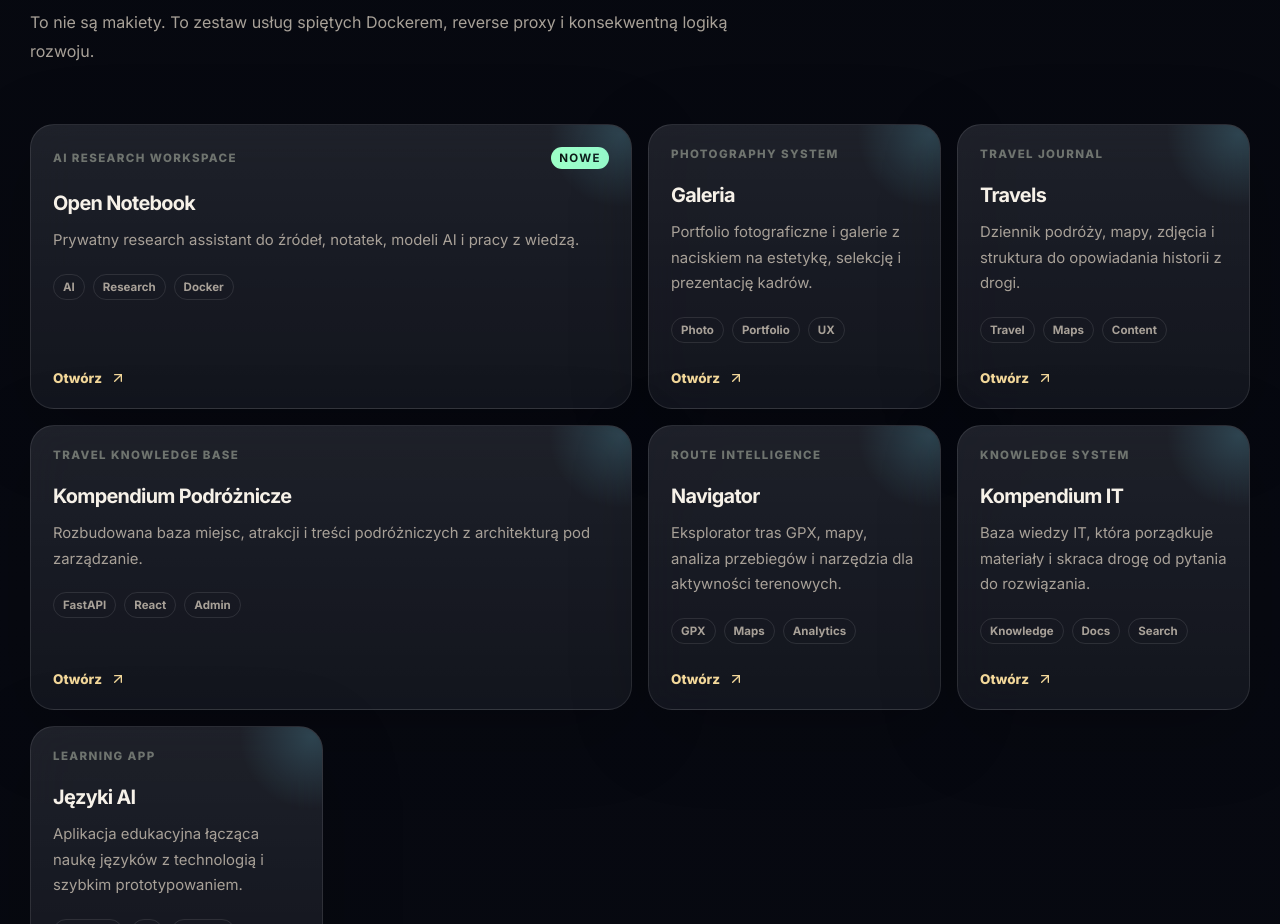
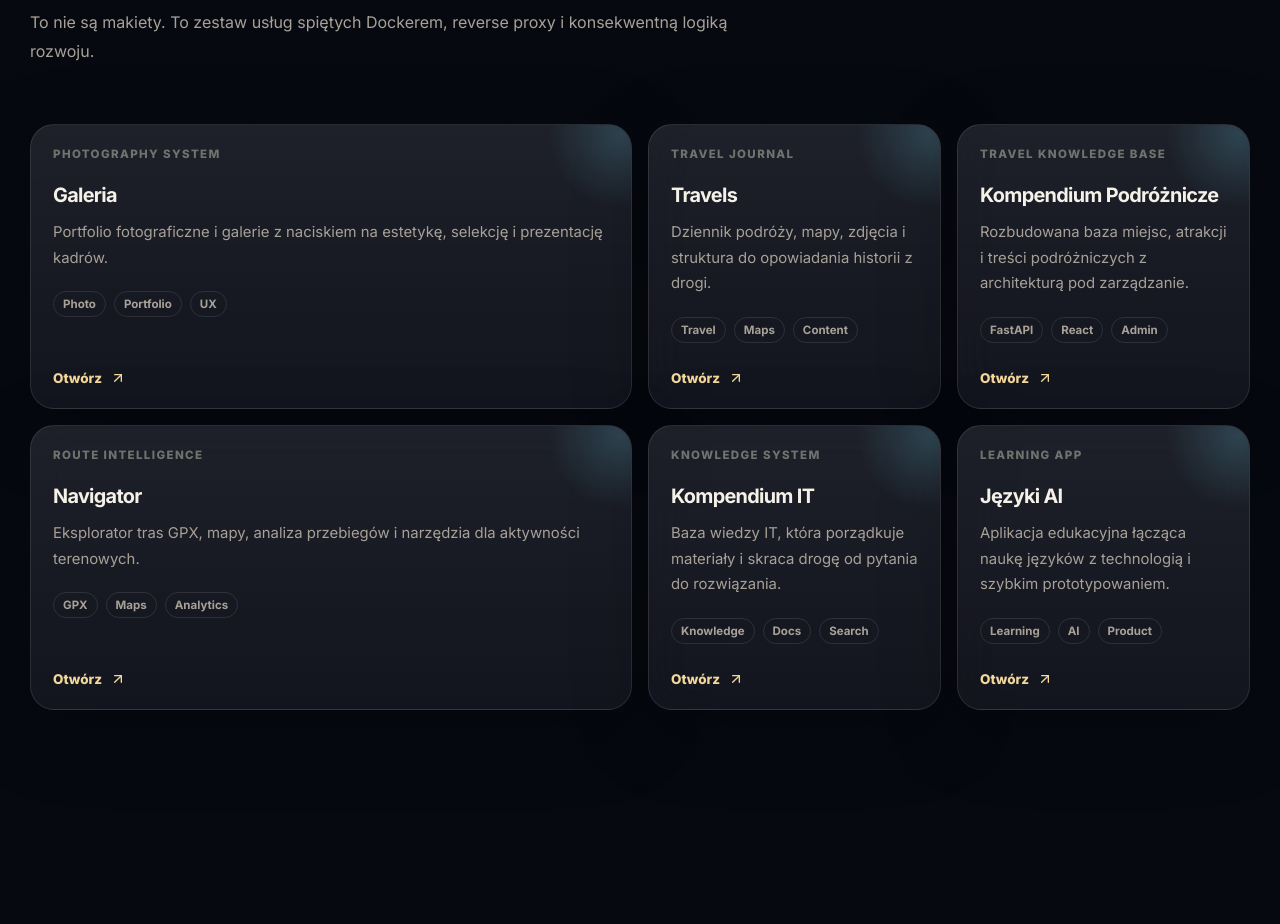
Before and after one commit to BlackSingularities/Homepage, a React (Vite) app: page / in a window 1280 px wide. Shown: the part 2580-3504 px from the top of the page. Built offline with nearby package versions, Linux system fonts and the light colour scheme.

Commit message:
Remove Open Notebook from homepage

```diff
--- a/src/App.jsx
+++ b/src/App.jsx
@@ -76,14 +76,6 @@ const capabilities = [
 ]
 
 const liveApps = [
-  {
-    name: 'Open Notebook',
-    href: '/open-notebook',
-    kind: 'AI research workspace',
-    text: 'Prywatny research assistant do źródeł, notatek, modeli AI i pracy z wiedzą.',
-    tags: ['AI', 'Research', 'Docker'],
-    status: 'Nowe',
-  },
   {
     name: 'Galeria',
     href: '/galeria',
```
